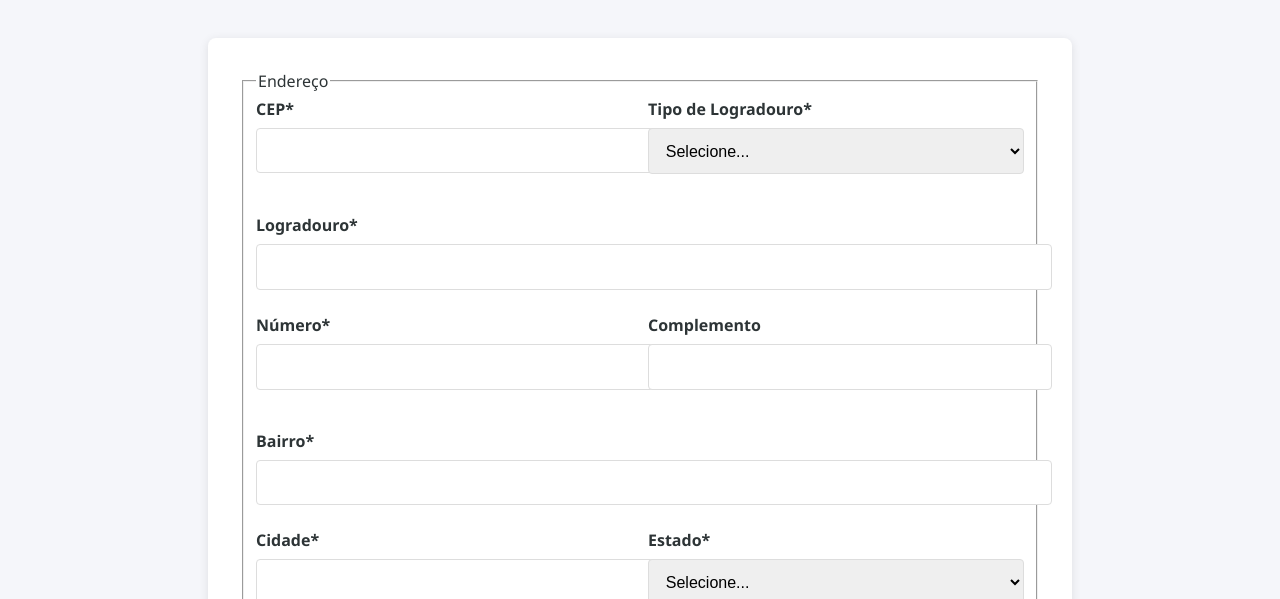
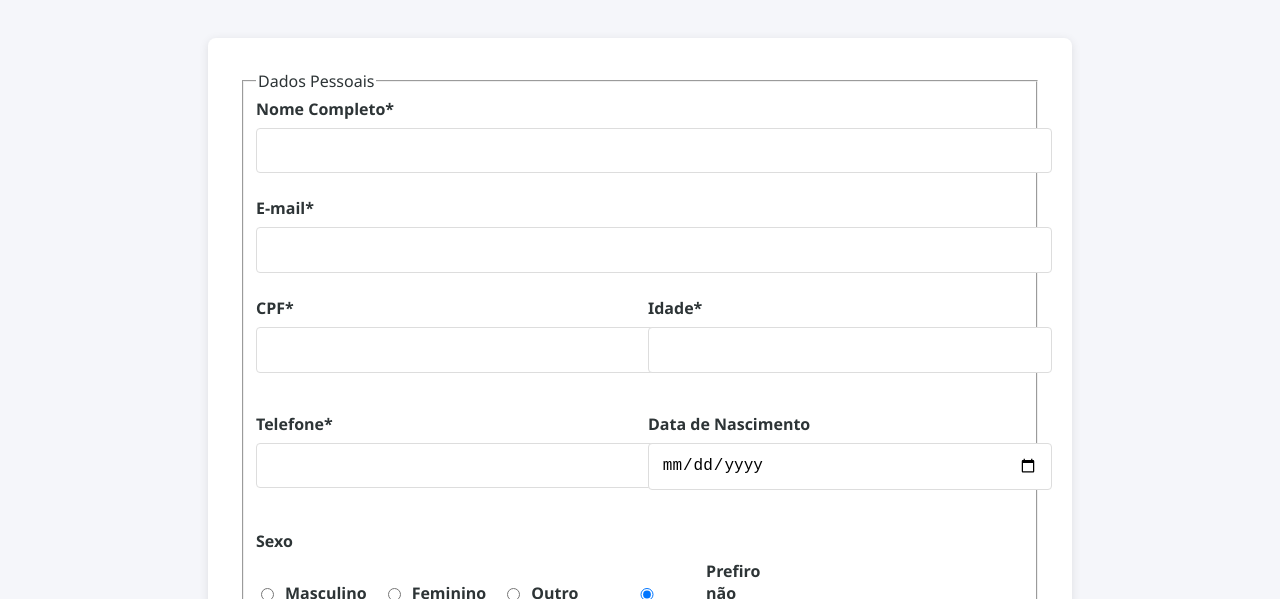
Before and after one commit to Fernando-1909/trabalhos, a website: page proj4/public/admin.html in a window 1280 px wide. Shown: the part 201-800 px from the top of the page. Drawn offline with Linux system fonts and the light colour scheme.

Commit message:
admin.html

```diff
--- a/proj4/public/admin.html
+++ b/proj4/public/admin.html
@@ -23,7 +23,58 @@
     <section class="container">
         <h2 class="section-title">Cadastro de Clientes</h2>
         <form class="admin-form" id="clientForm">
-            <!-- [Seção anterior do formulário mantida intacta] -->
+            <fieldset>
+                <legend>Dados Pessoais</legend>
+
+                <div class="form-group">
+                    <label for="nome">Nome Completo*</label>
+                    <input type="text" id="nome" required>
+                    <span class="error-message" id="nome-error"></span>
+                </div>
+
+                <div class="form-group">
+                    <label for="email">E-mail*</label>
+                    <input type="email" id="email" required>
+                    <span class="error-message" id="email-error"></span>
+                </div>
+
+                <div class="form-row">
+                    <div class="form-group">
+                        <label for="cpf">CPF*</label>
+                        <input type="text" id="cpf" maxlength="14" required>
+                        <span class="error-message" id="cpf-error"></span>
+                    </div>
+
+                    <div class="form-group">
+                        <label for="idade">Idade*</label>
+                        <input type="number" id="idade" min="13" max="120" required>
+                        <span class="error-message" id="idade-error"></span>
+                    </div>
+                </div>
+
+                <div class="form-row">
+                    <div class="form-group">
+                        <label for="telefone">Telefone*</label>
+                        <input type="tel" id="telefone" required>
+                        <span class="error-message" id="telefone-error"></span>
+                    </div>
+
+                    <div class="form-group">
+                        <label for="nascimento">Data de Nascimento</label>
+                        <input type="date" id="nascimento">
+                    </div>
+                </div>
+
+                <div class="form-group">
+                    <label>Sexo</label>
+                    <div class="radio-group">
+                        <label><input type="radio" name="sexo" value="M"> Masculino</label>
+                        <label><input type="radio" name="sexo" value="F"> Feminino</label>
+                        <label><input type="radio" name="sexo" value="O"> Outro</label>
+                        <label><input type="radio" name="sexo" value="N" checked> Prefiro não informar</label>
+                    </div>
+                </div>
+            </fieldset>
 
             <fieldset>
                 <legend>Endereço</legend>
```
